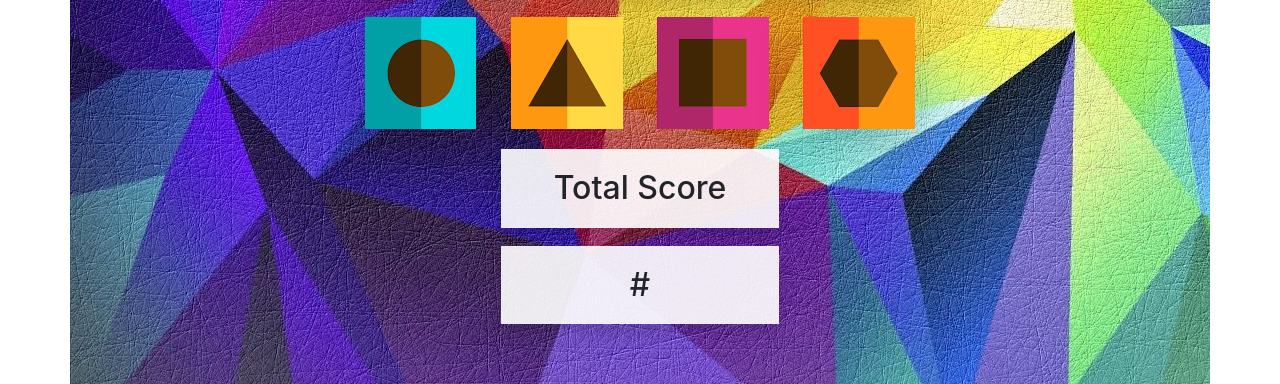
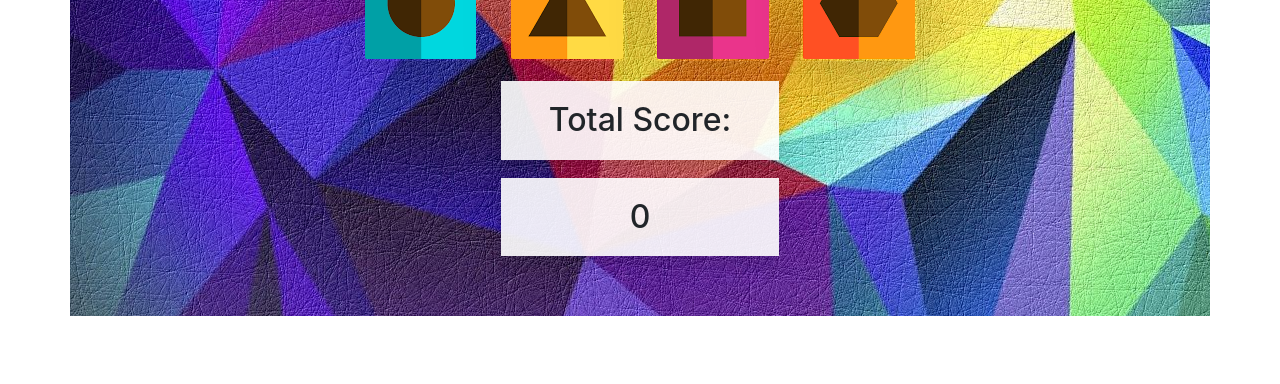
Before and after one commit to bigbuckalex/unit-4-game-alt, a plain HTML site: page index.html in a window 1280 px wide. Shown: the part 693-1077 px from the top of the page. After the commit the page ends 1009 px from the top, so only its background shows below. Drawn offline with nearby package versions, Linux system fonts and the light colour scheme.

Commit message:
finished javascript

```diff
--- a/assets/css/style.css
+++ b/assets/css/style.css
@@ -1,4 +1,9 @@
-
+img{
+    border-style: solid;
+    border-width: 2px;
+    border-color: rgba(255, 255, 255, 0);
+    border-radius: 4px;
+}
 
 .container{
     background-image: url("../images/background.png");
--- a/assets/javascript/game.js
+++ b/assets/javascript/game.js
@@ -0,0 +1,71 @@
+$(document).ready(function(){
+
+    let wins = 0;
+    let losses = 0;
+    let totalScore = 0;
+    let winningNum;
+    let cirNum;
+    let triNum;
+    let sqrNum;
+    let hexNum;
+
+    function update(){
+        $("#target-number").text(winningNum);
+        $("#wins-losses").text("Wins: "+wins+"  Losses: "+losses);
+        $("#total-num").text(totalScore);
+        if(totalScore==winningNum) win();
+        if(totalScore>winningNum) lose();
+    }
+
+    function selectNums(){
+        winningNum = Math.floor(Math.random()*101+20).toString();
+        cirNum = Math.floor(Math.random()*12+1);
+        console.log("Circle Value: "+cirNum);
+        triNum = Math.floor(Math.random()*12+1);
+        console.log("Triangle Value: "+triNum);
+        sqrNum = Math.floor(Math.random()*12+1);
+        console.log("Square Value: "+sqrNum);
+        hexNum = Math.floor(Math.random()*12+1);
+        console.log("Hexagon Value: "+hexNum);
+        totalScore = 0;
+    }
+
+    function win(){
+        wins++;
+        selectNums();
+        update();
+    }
+
+    function lose(){
+        losses++;
+        selectNums();
+        update();
+    }
+
+    $("img").hover(function(){
+        $(this).css("border-color","rgba(255, 255, 255, 0.8)");
+    }, function(){
+        $(this).css("border-color","rgba(255, 255, 255, 0)");
+    })
+
+    $("#cir").click(function(){
+        $(this).css("border-color","red");
+        totalScore += cirNum;
+        update();
+    })
+    $("#tri").click(function(){
+        totalScore += triNum;
+        update();
+    })
+    $("#sqr").click(function(){
+        totalScore += sqrNum;
+        update();
+    })
+    $("#hex").click(function(){
+        totalScore += hexNum;
+        update();
+    })
+
+    selectNums();
+    update();
+})
--- a/index.html
+++ b/index.html
@@ -6,9 +6,8 @@
     <title>Shapes Collector!</title>
     <meta name="viewport" content="width=device-width, initial-scale=1">
     <link rel="stylesheet" type="text/css" media="screen" href="assets/css/reset.css">
+    <link rel="stylesheet" href="https://stackpath.bootstrapcdn.com/bootstrap/4.3.1/css/bootstrap.min.css" integrity="sha384-ggOyR0iXCbMQv3Xipma34MD+dH/1fQ784/j6cY/iJTQUOhcWr7x9JvoRxT2MZw1T" crossorigin="anonymous">
     <link rel="stylesheet" type="text/css" media="screen" href="assets/css/style.css">
-    <link rel="stylesheet" href="https://stackpath.bootstrapcdn.com/bootstrap/4.3.1/css/bootstrap.min.css" integrity="sha384-ggOyR0iXCbMQv3Xipma34MD+dH/1fQ784/j6cY/iJTQUOhcWr7x9JvoRxT2MZw1T" crossorigin="anonymous">
-    <script src="assets/javascript/game.js"></script>
 </head>
 <body>
     <div class="container">
@@ -18,7 +17,12 @@
             </div>
             <div class="row">
                 <div class="col-sm">
-                    <p id="instructions" class="shadow">Lorem ipsum dolor sit amet consectetur adipisicing elit. A sapiente consectetur, illo ipsum velit nisi totam dignissimos quo ullam. Deserunt soluta vel obcaecati consectetur excepturi quasi iure tempora recusandae minima. Lorem ipsum dolor sit amet, consectetur adipisicing elit. Beatae voluptatem sit suscipit in odio, molestias tempore deserunt culpa quia quae repellendus nemo, officiis laborum ullam accusamus hic nam excepturi saepe. Lorem ipsum dolor sit amet consectetur adipisicing elit. Sequi, numquam id perspiciatis aliquam magnam molestiae, quisquam velit voluptas doloribus totam quod ipsam accusamus! Fuga, facere eum! Similique nemo ipsum impedit? Lorem ipsum dolor sit amet consectetur adipisicing elit. Voluptatem consequatur architecto vitae aut a. Natus, molestias quaerat voluptate ab, assumenda autem placeat, voluptates quibusdam commodi omnis qui architecto labore laborum.</p>
+                    <p id="instructions" class="shadow">You will be given a random number at the start of the game.<br/><br/>
+                        There are four shapes below. By clicking on a shape you will add a specific amount of points to your total score.<br/><br/>
+                        You win the game by matching your total score to the random number; you lose if your total score goes above the random number.<br/><br/>
+                        The value of each shape is hidden from you until you click on it.<br/><br/>
+                        Each time the game starts, the value of each shape will change.
+                    </p>
                 </div>
             </div>
             <div class="row">
@@ -31,22 +35,22 @@
             </div>
             <div class="row">
                 <div class="col" align="center">
-                    <img class="shadow-lg" src="assets/images/circle.png" alt="circle">
+                    <img class="shadow-lg" src="assets/images/circle.png" id="cir" alt="circle">
                 </div>
                 <div class="col" align="center">
-                    <img class="shadow-lg" src="assets/images/triangle.png" alt="triangle">
+                    <img class="shadow-lg" src="assets/images/triangle.png" id="tri" alt="triangle">
                 </div>
                 <div class="col" align="center">
-                    <img class="shadow-lg" src="assets/images/square.png" alt="square">
+                    <img class="shadow-lg" src="assets/images/square.png" id="sqr" alt="square">
                 </div>
                 <div class="col" align="center">
-                    <img class="shadow-lg" src="assets/images/hex.png" alt="hexagon">
+                    <img class="shadow-lg" src="assets/images/hex.png" id="hex" alt="hexagon">
                 </div>
             </div>
             <div class="wrap">
                 <div class="row">
                     <div class="col">
-                        <h2 id="total-heading" class="shadow">Total Score</h2>
+                        <h2 id="total-heading" class="shadow">Total Score:</h2>
                     </div>
                 </div>
                 <div class="row">
@@ -62,5 +66,6 @@
     <script src="https://code.jquery.com/jquery-3.3.1.slim.min.js" integrity="sha384-q8i/X+965DzO0rT7abK41JStQIAqVgRVzpbzo5smXKp4YfRvH+8abtTE1Pi6jizo" crossorigin="anonymous"></script>
     <script src="https://cdnjs.cloudflare.com/ajax/libs/popper.js/1.14.7/umd/popper.min.js" integrity="sha384-UO2eT0CpHqdSJQ6hJty5KVphtPhzWj9WO1clHTMGa3JDZwrnQq4sF86dIHNDz0W1" crossorigin="anonymous"></script>
     <script src="https://stackpath.bootstrapcdn.com/bootstrap/4.3.1/js/bootstrap.min.js" integrity="sha384-JjSmVgyd0p3pXB1rRibZUAYoIIy6OrQ6VrjIEaFf/nJGzIxFDsf4x0xIM+B07jRM" crossorigin="anonymous"></script>
+    <script src="assets/javascript/game.js"></script>
 </body>
 </html>
```
